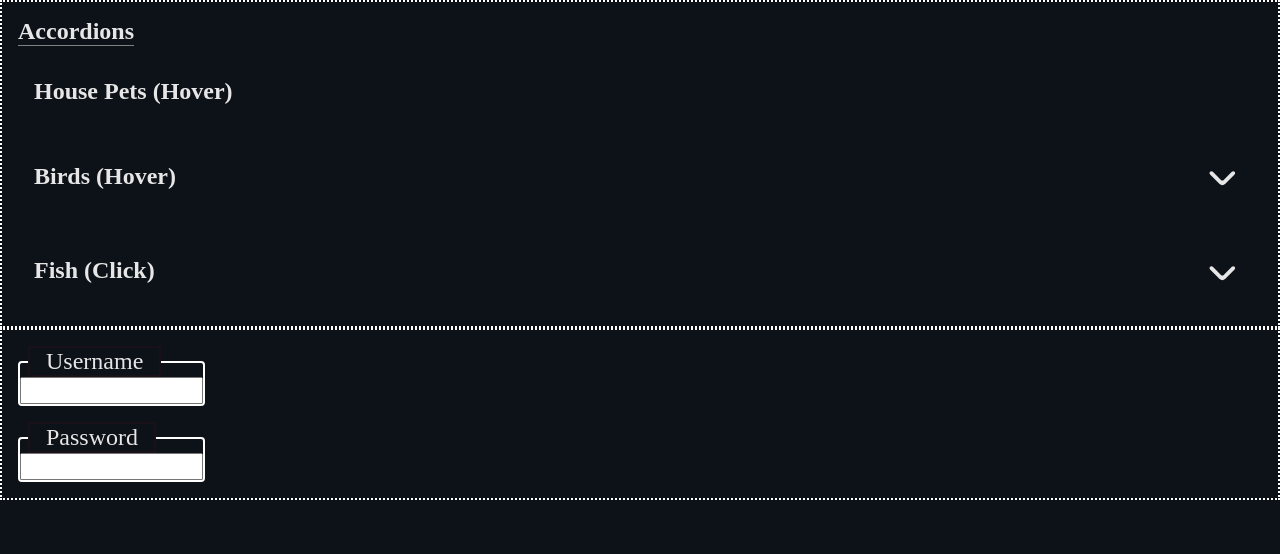
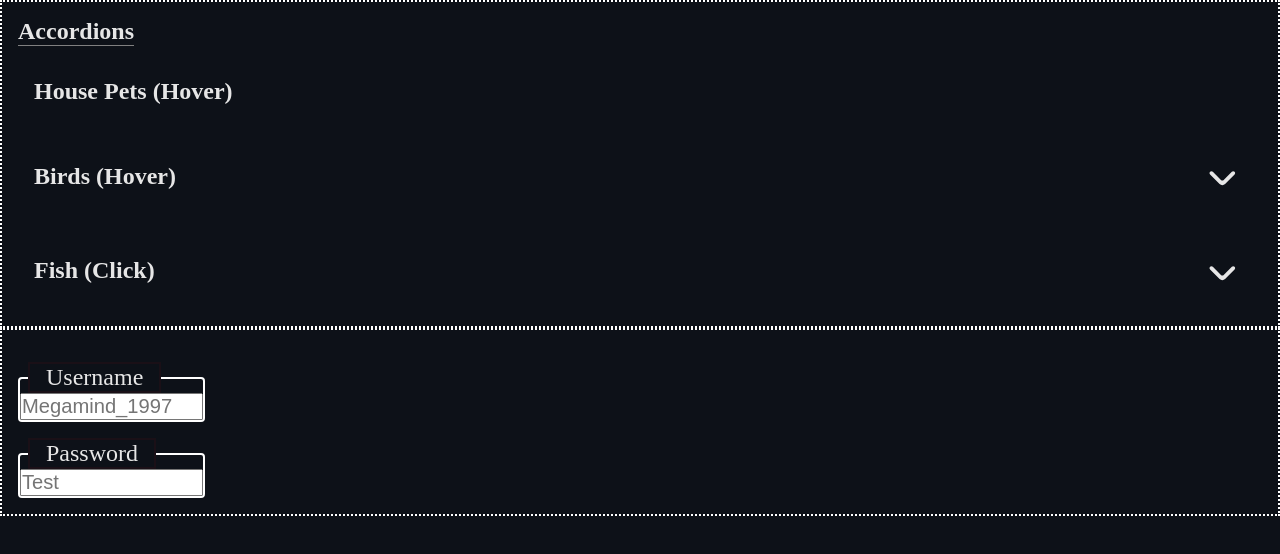
Before and after one commit to VonRiddarn/spit-and-prayers-ui, a React (Vite) app: page / in a window 1280 px wide. Shown: the top 554 px of the page. Built offline with nearby package versions, Linux system fonts and the light colour scheme.

Commit message:
feat: updated showcase for LegendInputField

```diff
--- a/src/App.tsx
+++ b/src/App.tsx
@@ -1,8 +1,11 @@
+import React from "react";
 import "./App.scss";
 import Accordion from "./components/ui/Accordion/Accordion";
 import LegendInputField from "./components/ui/LegendInputField/LegendInputField";
 
 function App() {
+	const [echoText, setEchoText] = React.useState("");
+
 	return (
 		<>
 			<div
@@ -88,8 +91,15 @@ function App() {
 					padding: "1rem",
 				}}
 			>
-				<LegendInputField title="Username" type="text" />
-				<LegendInputField title="Password" type="password" />
+				<h2>{echoText}</h2>
+				<LegendInputField
+					title="Username"
+					type="text"
+					placeholder="Megamind_1997"
+					value={echoText}
+					onChange={(e) => setEchoText(e.target.value)}
+				/>
+				<LegendInputField title="Password" placeholder="Test" type="password" />
 			</div>
 		</>
 	);
```
